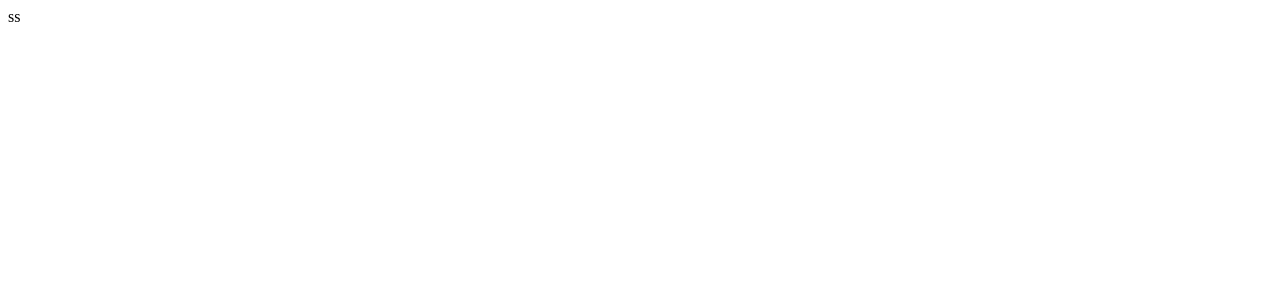
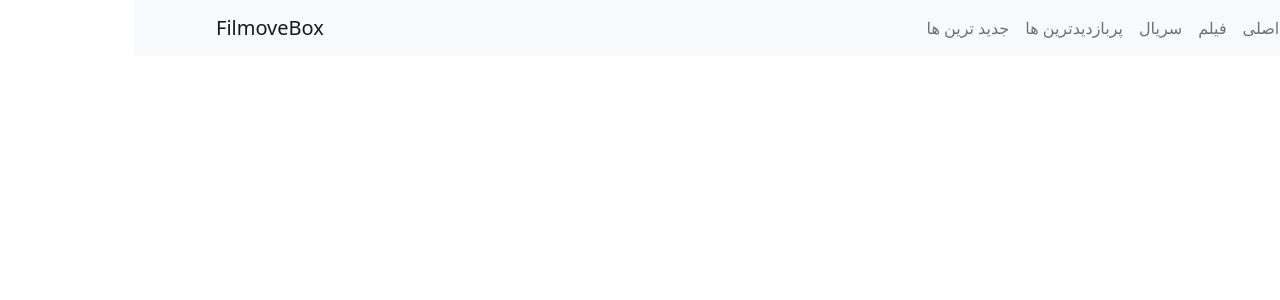
Before and after one commit to shayanafkane/moviebox, a React (Create React App) app: page / in a window 1280 px wide. Shown: the top 300 px of the page. Built offline with nearby package versions, Linux system fonts and the light colour scheme.

Commit message:
add header

```diff
--- a/public/index.html
+++ b/public/index.html
@@ -1,5 +1,5 @@
 <!DOCTYPE html>
-<html lang="en">
+<html lang="fa" dir="rtl">
   <head>
     <meta charset="utf-8" />
     <meta name="viewport" content="width=device-width, initial-scale=1" />
--- a/src/App.js
+++ b/src/App.js
@@ -1,6 +1,7 @@
 import axios from "axios";
 import { useEffect } from "react";
-
+import Header from "./Components/Header";
+import 'bootstrap/dist/css/bootstrap.min.css';
 function App() {
   // useEffect(() => {
 
@@ -11,8 +12,8 @@
   // }, [])
 
   return (
-    <div className="App">
-      ss
+    <div>
+      <Header />
     </div>
   );
 }
--- /dev/null
+++ b/src/Components/Header.jsx
@@ -0,0 +1,25 @@
+import React from 'react'
+import Container from 'react-bootstrap/Container';
+import Nav from 'react-bootstrap/Nav';
+import Navbar from 'react-bootstrap/Navbar';
+import NavDropdown from 'react-bootstrap/NavDropdown';
+export default function Header() {
+    return (
+        <Navbar bg="light" expand="lg">
+            <Container>
+
+                <Navbar.Toggle aria-controls="basic-navbar-nav" />
+                <Navbar.Collapse id="basic-navbar-nav">
+                    <Nav >
+                        <Nav.Link href="#home">صفحه اصلی</Nav.Link>
+                        <Nav.Link href="#link">فیلم</Nav.Link>
+                        <Nav.Link href="#link">سریال</Nav.Link>
+                        <Nav.Link href="#link">پربازدیدترین ها</Nav.Link>
+                        <Nav.Link href="#link">جدید ترین ها</Nav.Link>
+                    </Nav>
+                </Navbar.Collapse>
+                <Navbar.Brand href="#home">FilmoveBox</Navbar.Brand>
+            </Container>
+        </Navbar>
+    )
+}
```
